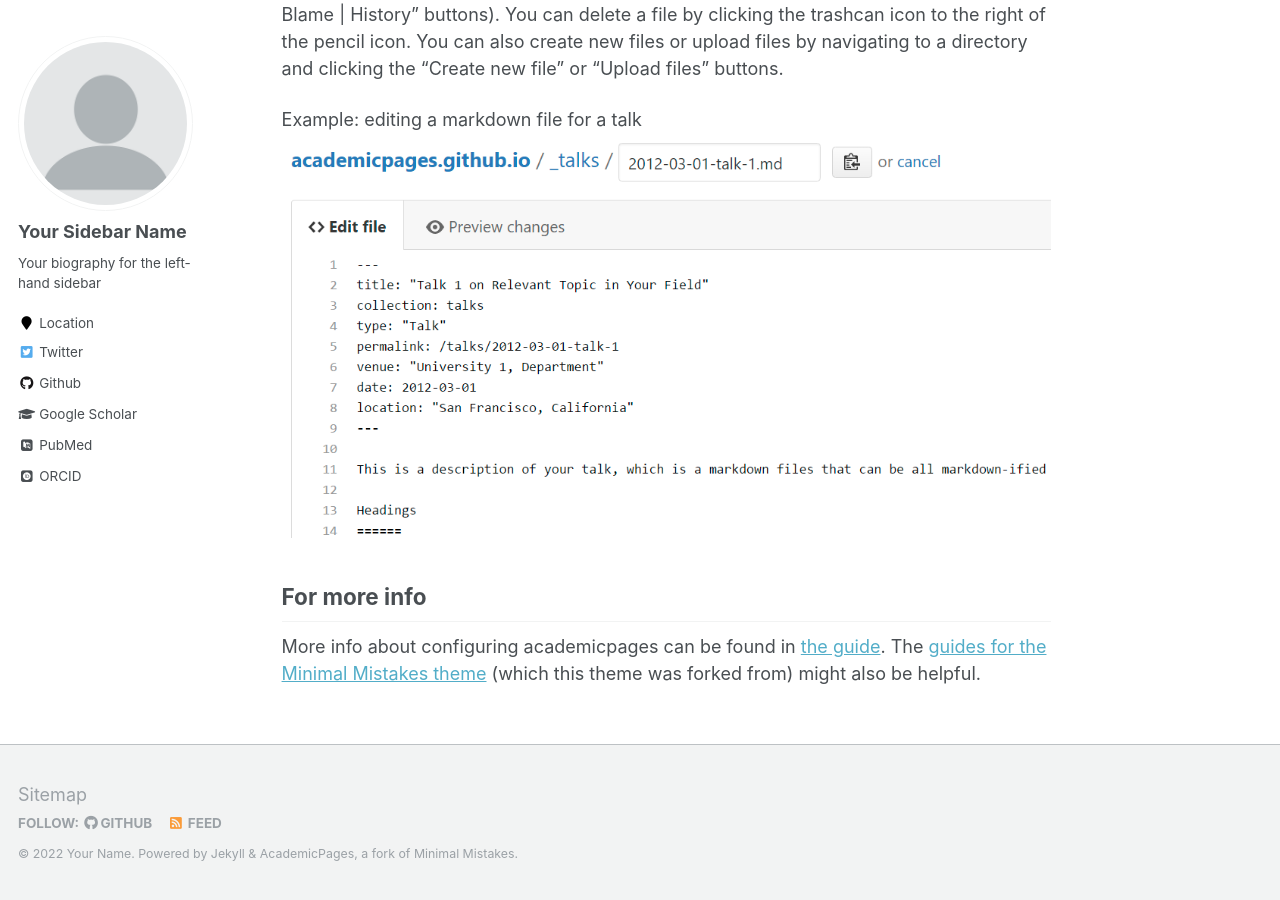
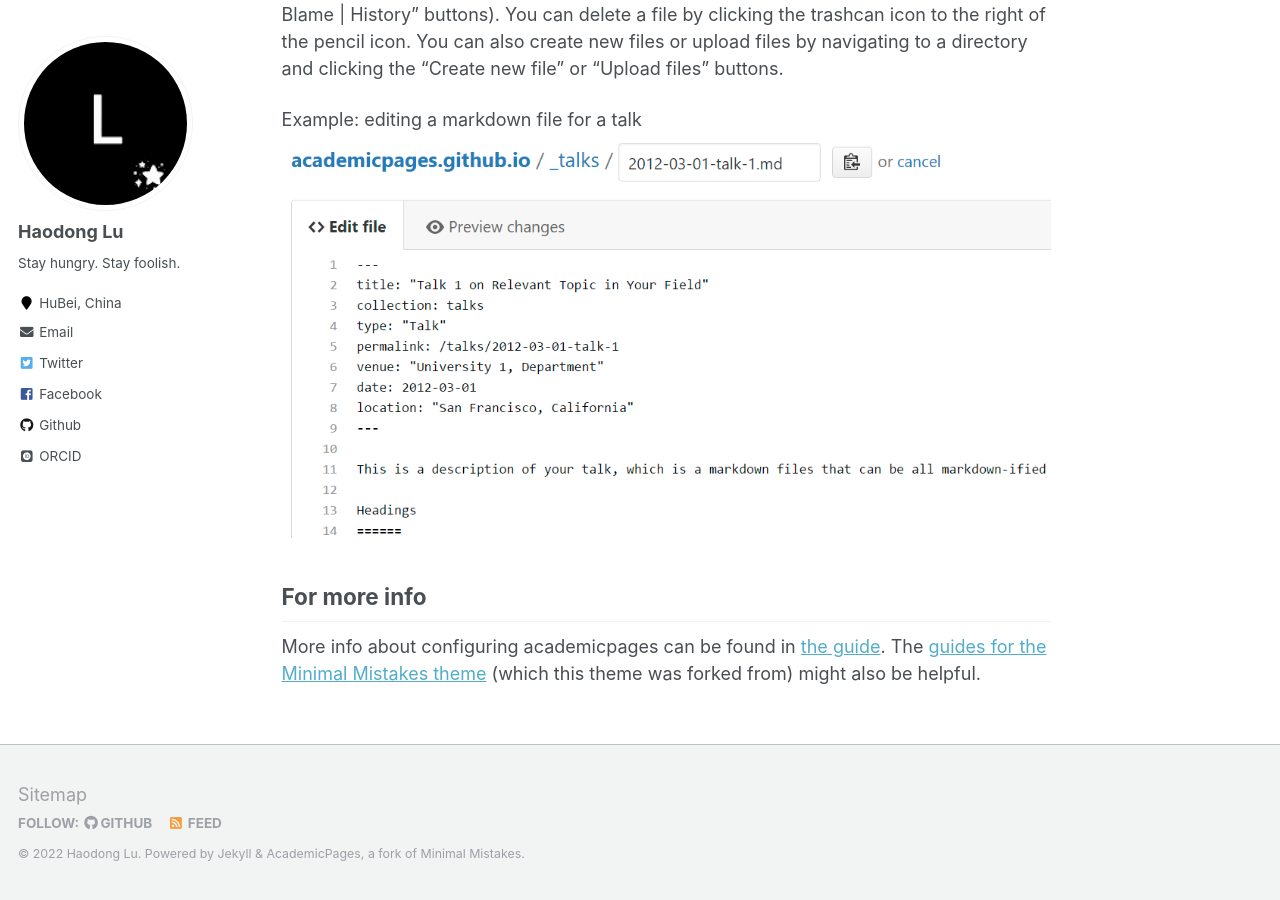
Before and after one commit to SleepyLGod/SleepyLGod.github.io, a Jekyll site: the page built from _pages/about.md, in a window 1280 px wide and 900 px high, scrolled down 2463 px. Built offline with Jekyll 4.4.1, drawn with Linux system fonts in a browser that asks for light colours; some web fonts are replaced; some of the changed text lies outside the part shown.

Commit message:
basic information updated

```diff
--- a/_config.yml
+++ b/_config.yml
@@ -7,9 +7,9 @@
 
 # Site Settings
 locale                   : "en-US"
-title                    : "Your Name / Site Title"
+title                    : "Dong / Home"
 title_separator          : "-"
-name                     : &name "Your Name"
+name                     : &name "Haodong Lu"
 description              : &description "personal description"
 url                      : https://sleepylgod.github.io/ # the base hostname & protocol for your site e.g. "https://mmistakes.github.io"
 baseurl                  : "" # the subpath of your site, e.g. "/blog"
@@ -80,23 +80,23 @@ analytics:
 
 # Site Author
 author:
-  name             : "Your Sidebar Name"
-  avatar           : "profile.png"
-  bio              : "Your biography for the left-hand sidebar"
-  location         : "Location"
+  name             : "Haodong Lu"
+  avatar           : "ProfilePicturePhoto.png"
+  bio              : "Stay hungry. Stay foolish."
+  location         : "HuBei, China"
   employer         :
-  pubmed           : "https://www.ncbi.nlm.nih.gov/pubmed/?term=john+snow"
-  googlescholar    : "http://yourfullgooglescholarurl.com"
-  email            :
+  # pubmed           : "https://www.ncbi.nlm.nih.gov/pubmed/?term=john+snow"
+  # googlescholar    : "http://yourfullgooglescholarurl.com"
+  email            : "haodong.lu.me@gmail.com"
   researchgate     :  # example: "https://www.researchgate.net/profile/yourprofile"
   uri              :
   bitbucket        :
   codepen          :
   dribbble         :
   flickr           :
-  facebook         :
+  facebook         : "Haodong Lu"
   foursquare       :
-  github           : "academicpages"
+  github           : "SleepyLGod"
   google_plus      :
   keybase          :
   instagram        :
@@ -109,7 +109,7 @@ author:
   stackoverflow    : # http://stackoverflow.com/users/123456/username
   steam            :
   tumblr           :
-  twitter          : "replacethistwitterhandle"
+  twitter          : "odin_lhd"
   vine             :
   weibo            :
   xing             :
```
Also changed, not shown: README.md (+1 -1 lines), images/ProfilePicturePhoto.png (added), 1 other file.
